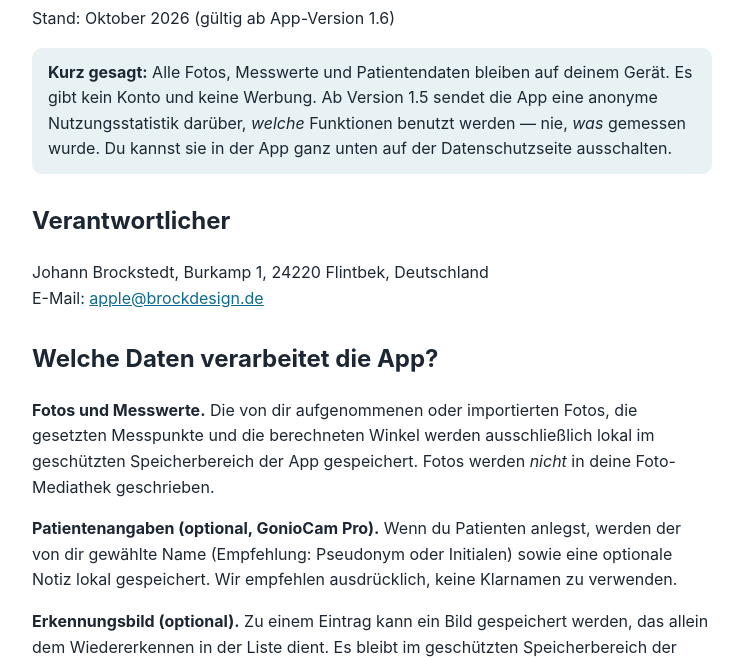
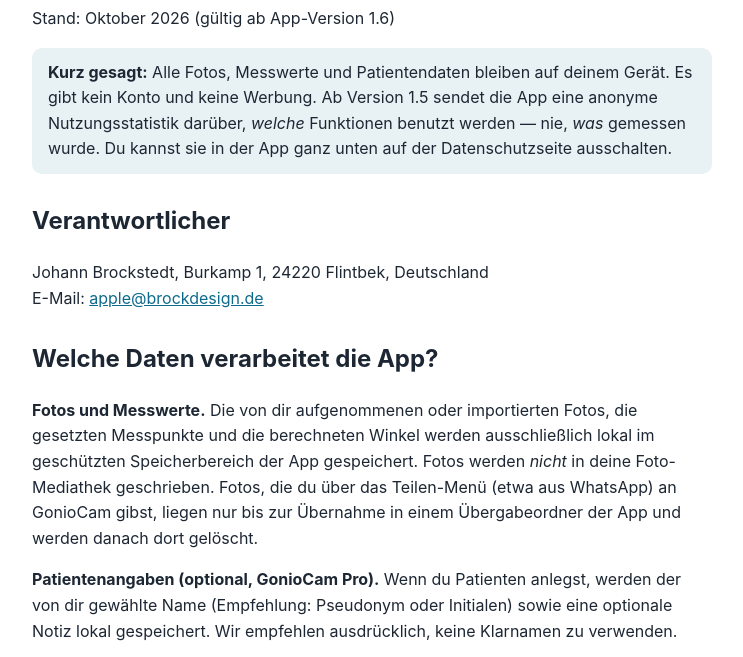
Before and after one commit to BrockAImusic/goniocam, a plain HTML site: page datenschutz.html in a window 1280 px wide. Shown: the part 112-769 px from the top of the page, without its empty margins (268-1011 px from the left). Drawn offline with Linux system fonts and the light colour scheme.

Commit message:
Datenschutz 1.6: über das Teilen-Menü übergebene Fotos
Co-Authored-By: Claude Opus 5.5 <noreply@anthropic.com>

```diff
--- a/datenschutz.html
+++ b/datenschutz.html
@@ -29,7 +29,9 @@ E-Mail: <a href="mailto:apple@brockdesign.de">apple@brockdesign.de</a></p>
 <p><strong>Fotos und Messwerte.</strong> Die von dir aufgenommenen oder importierten
 Fotos, die gesetzten Messpunkte und die berechneten Winkel werden ausschließlich lokal
 im geschützten Speicherbereich der App gespeichert. Fotos werden <em>nicht</em> in deine
-Foto-Mediathek geschrieben.</p>
+Foto-Mediathek geschrieben. Fotos, die du über das Teilen-Menü (etwa aus WhatsApp) an
+GonioCam gibst, liegen nur bis zur Übernahme in einem Übergabeordner der App und werden
+danach dort gelöscht.</p>
 <p><strong>Patientenangaben (optional, GonioCam Pro).</strong> Wenn du Patienten anlegst,
 werden der von dir gewählte Name (Empfehlung: Pseudonym oder Initialen) sowie eine
 optionale Notiz lokal gespeichert. Wir empfehlen ausdrücklich, keine Klarnamen zu
```
